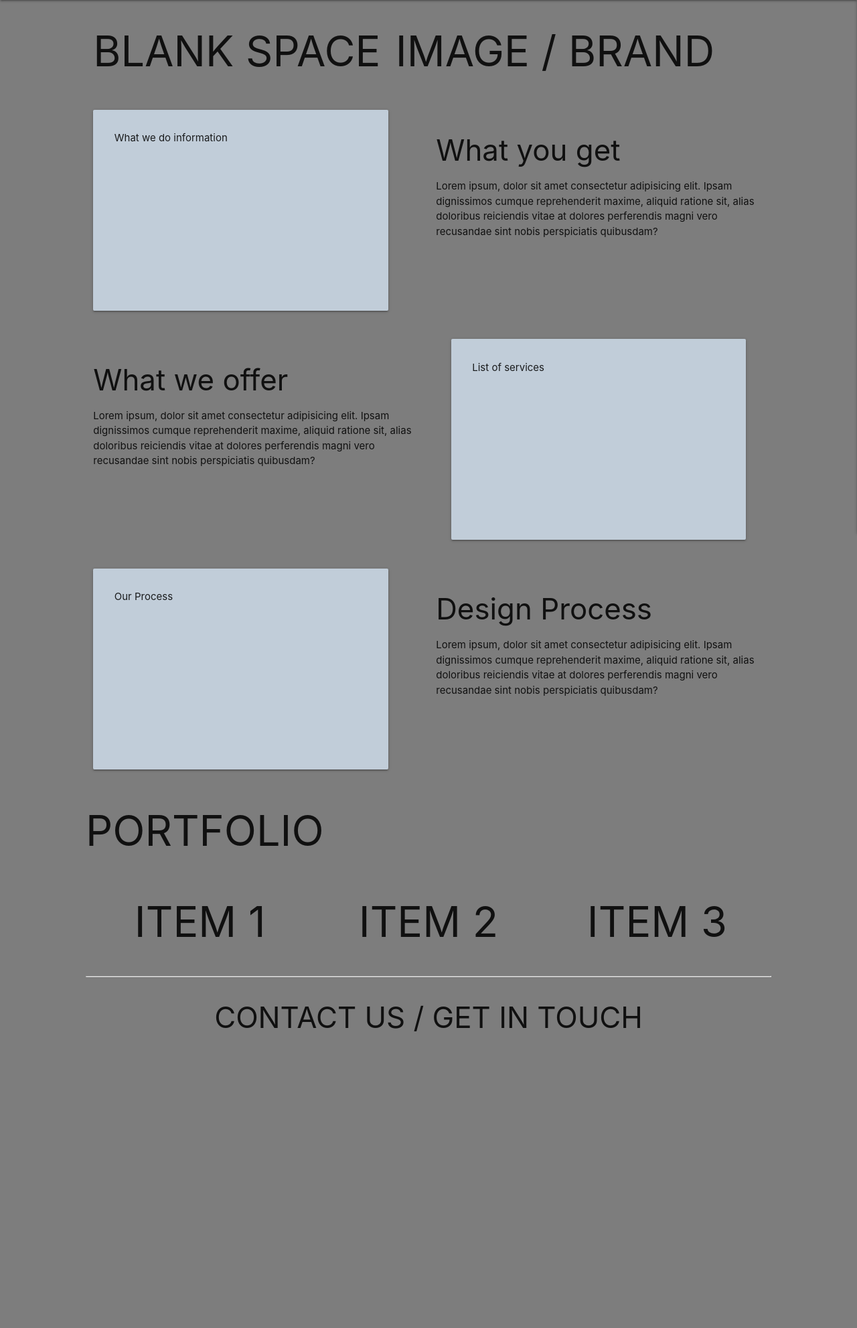
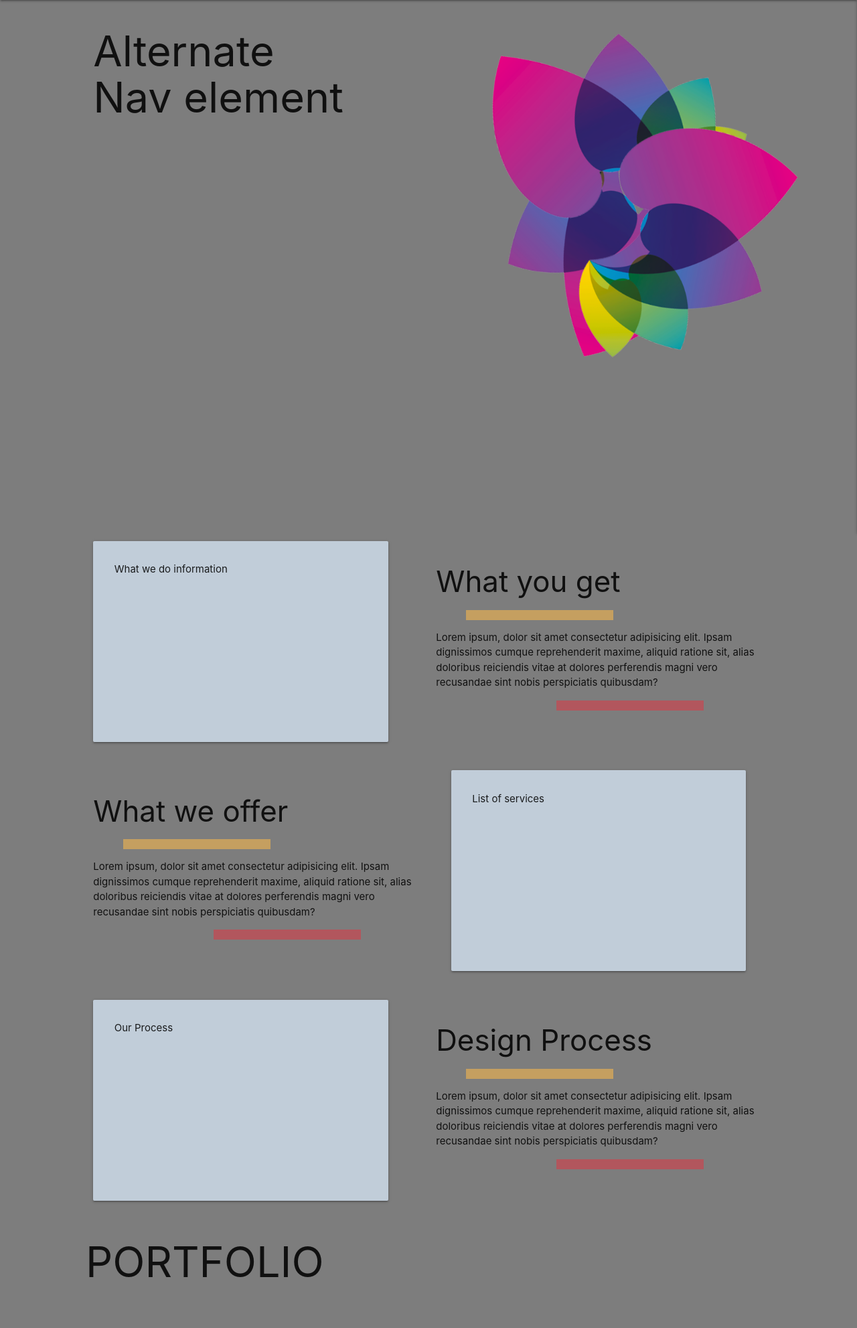
Before and after one commit to jacobroos87/Collab, a Flask app: page / in a window 1280 px wide. Shown: the part 64-2047 px from the top of the page at 67% size. Before the commit the page ends 1604 px from the top, so only its background shows below. Run offline with Flask 2, Linux system fonts and the light colour scheme.

Commit message:
Added flower logo to home template, added highlight divs, fixed vh for hero-container

```diff
--- a/static/css/style.css
+++ b/static/css/style.css
@@ -52,6 +52,32 @@ nav {
     width: 90%;
 }
 
+#hero-landing-container {
+    height: 100vh;
+
+}
+
+#flower-logo {
+    padding: 40px;
+    object-fit: contain;
+    height: 100%;
+    width: 100%;
+    margin-left: 100px;
+}
+
+.underline-1 {
+    height: 1rem;
+    background-color: #C59F60;
+    width: 220px;
+}
+
+.underline-2 {
+    height: 1rem;
+    background-color: #B2565D;
+    width: 220px;
+    margin-left: 180px;
+}
+
 
 
 /* BOOTSTRAP POSITIONING CLASSES */
--- a/templates/home.html
+++ b/templates/home.html
@@ -3,12 +3,18 @@
 
 <div class="container">
     <!-- HERO LANDING SECTION -->
-    <div class="row">
-        <div class="col ml">
-            <h1>BLANK SPACE</h1>
-        </div>
-        <div class="col ml">
-            <h1>IMAGE / BRAND</h1>
+    <div id="hero-landing-container">
+        <div class="row">
+            <div class="col l5">
+                <div id="home-nav">
+                    <h1>Alternate Nav element</h1>
+                </div>
+            </div>
+            <div class="col l7">
+                <div id="logo-container">
+                    <img id="flower-logo" src="static/img/flower-logo.png" alt="">
+                </div>
+            </div>
         </div>
     </div>
 
@@ -28,7 +34,9 @@
         </div>
         <div class="col l6">
             <h3 class="mt-5">What you get</h3>
+            <div class="underline-1 ml-5"></div>
             <p>Lorem ipsum, dolor sit amet consectetur adipisicing elit. Ipsam dignissimos cumque reprehenderit maxime, aliquid ratione sit, alias doloribus reiciendis vitae at dolores perferendis magni vero recusandae sint nobis perspiciatis quibusdam?</p>
+            <div class="underline-2"></div>
         </div>
     </div>
     </section>
@@ -36,7 +44,9 @@
     <div class="row flex-s">
         <div class="col l6 box-a">
             <h3 class="mt-5">What we offer</h3>
+            <div class="underline-1 ml-5"></div>
             <p>Lorem ipsum, dolor sit amet consectetur adipisicing elit. Ipsam dignissimos cumque reprehenderit maxime, aliquid ratione sit, alias doloribus reiciendis vitae at dolores perferendis magni vero recusandae sint nobis perspiciatis quibusdam?</p>
+            <div class="underline-2"></div>
         </div>
         <div class="col s12 l6 box-b">
             <div class="card card-homepage bg-light p-2 ml-4">
@@ -64,7 +74,9 @@
         </div>
         <div class="col l6">
             <h3 class="mt-5">Design Process</h3>
+            <div class="underline-1 ml-5"></div>
             <p>Lorem ipsum, dolor sit amet consectetur adipisicing elit. Ipsam dignissimos cumque reprehenderit maxime, aliquid ratione sit, alias doloribus reiciendis vitae at dolores perferendis magni vero recusandae sint nobis perspiciatis quibusdam?</p>
+            <div class="underline-2"></div>
         </div>
     </div>
 
```
Also changed, not shown: .theia/settings.json, static/img/flower-logo.png (added).
